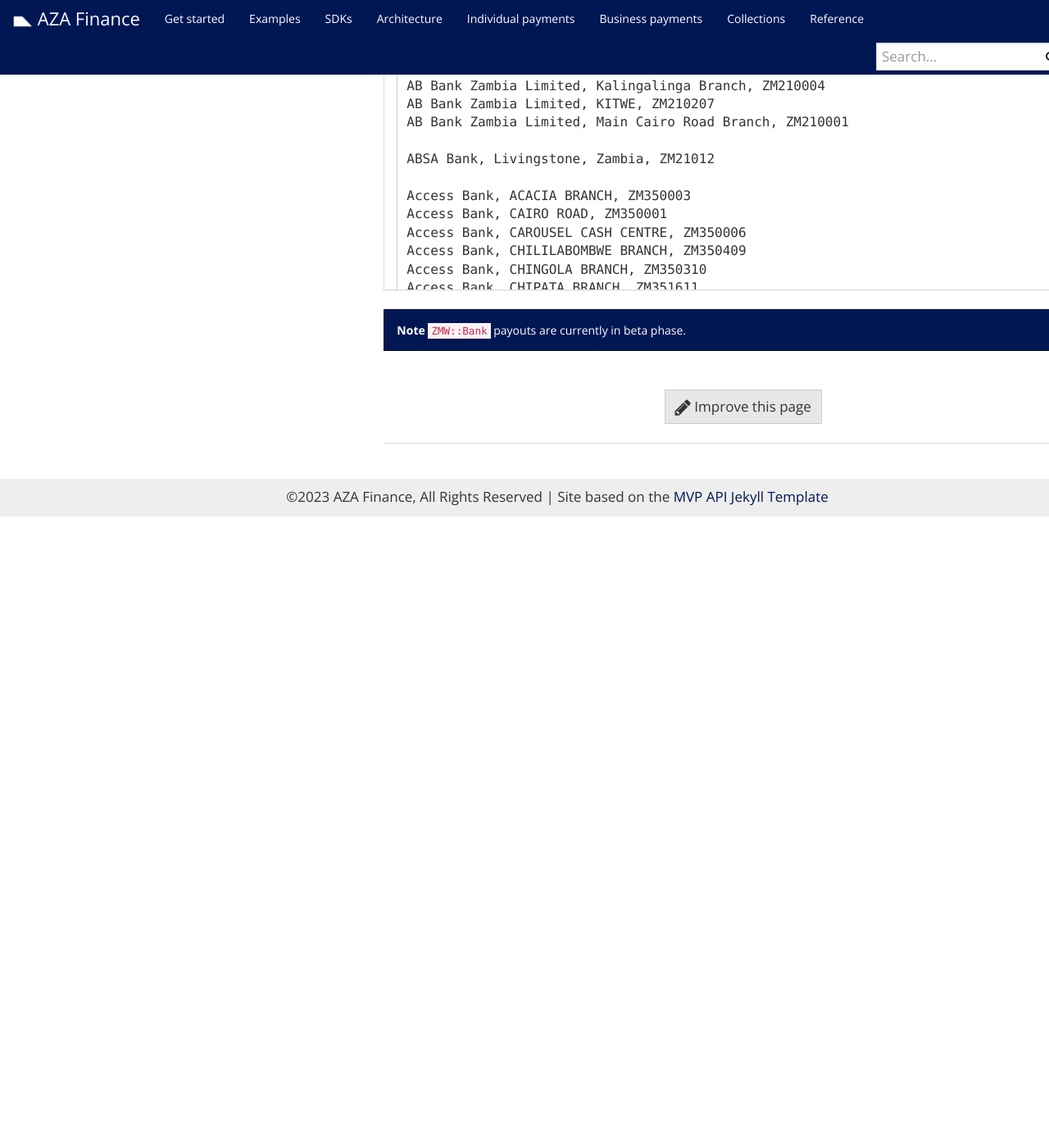
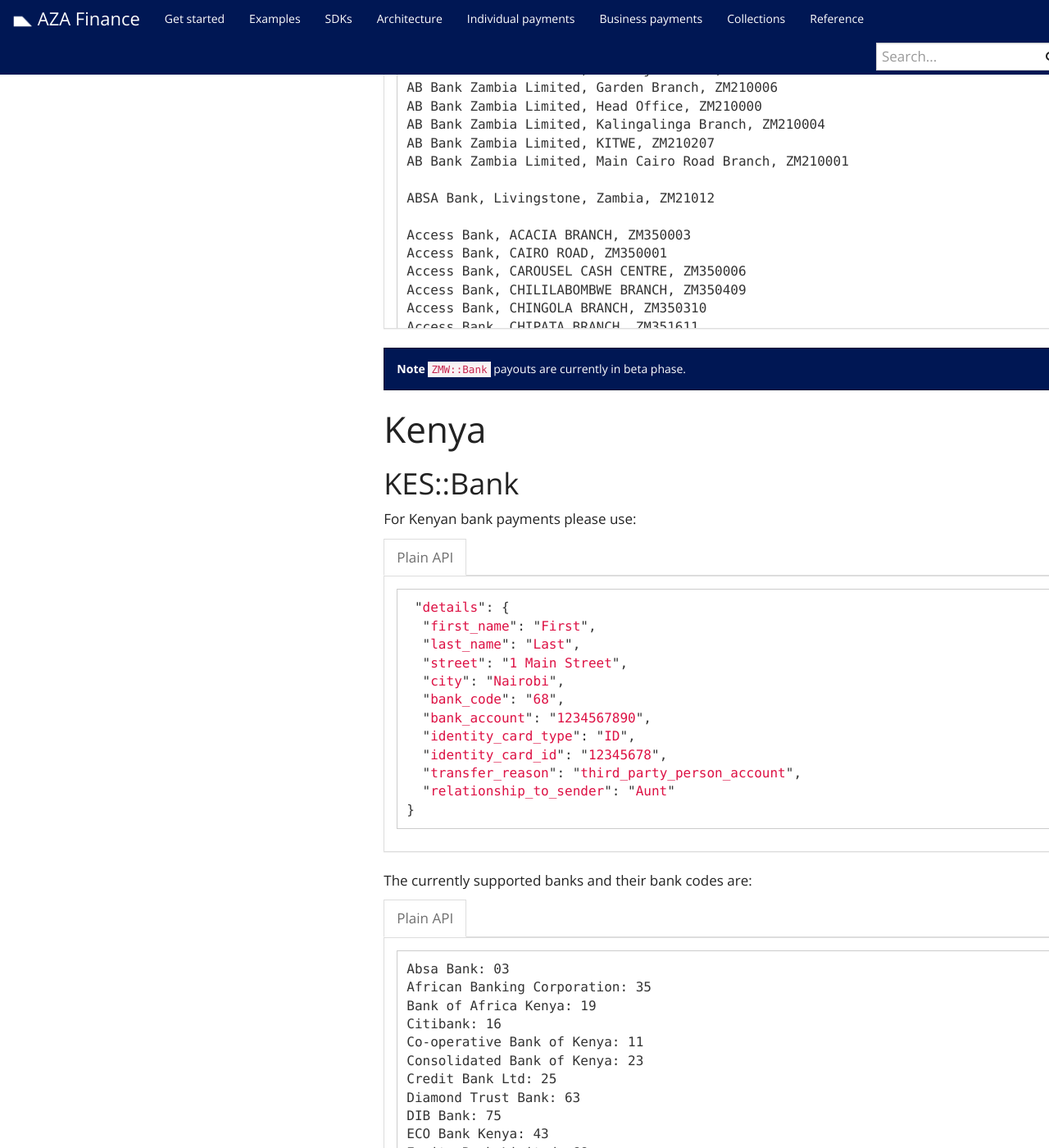
Before and after one commit to transferzero/api-documentation, a Jekyll site: the page built from _docs/individual-payments.md, in a window 1280 px wide and 1400 px high, scrolled down 29200 px. Shown: the whole window at 82% size. Built offline with Jekyll 4.4.1, drawn with Linux system fonts in a browser that asks for light colours; nearby versions of some CDN libraries; comment, search, counter and statistics services are not loaded; before the commit the page ends 29830 px from its top, so only the background shows below that; some of the changed text lies outside the part shown.

Commit message:
BTA-11432 Add KES::Bank

````diff
--- a/_docs/individual-payments.md
+++ b/_docs/individual-payments.md
@@ -424,3 +424,7 @@
 # Zambia
 
 {% include corridors/zmw-bank.md recipient_type='individual' %}
+
+# Kenya
+
+{% include corridors/kes-bank.md recipient_type='individual' %}
--- /dev/null
+++ b/_includes/corridors/kes-bank.md
@@ -0,0 +1,65 @@
+{% include corridors/recipient_name.md %}
+
+## KES::Bank
+
+For Kenyan bank payments please use:
+
+{% capture data-raw %}
+```javascript
+ "details": {
+  {{ recipient_name }},
+  "street": "1 Main Street",
+  "city": "Nairobi",
+  "bank_code": "68",
+  "bank_account": "1234567890",
+  "identity_card_type": "ID",
+  "identity_card_id": "12345678",
+  "transfer_reason": "third_party_person_account",
+  "relationship_to_sender": "Aunt"
+}
+```
+{% endcapture %}
+
+{% include language-tabbar.html prefix= kes-bank-details  raw=data-raw %}
+
+The currently supported banks and their bank codes are:
+
+{% capture data-raw %}
+```
+Absa Bank: 03
+African Banking Corporation: 35
+Bank of Africa Kenya: 19
+Citibank: 16
+Co-operative Bank of Kenya: 11
+Consolidated Bank of Kenya: 23
+Credit Bank Ltd: 25
+Diamond Trust Bank: 63
+DIB Bank: 75
+ECO Bank Kenya: 43
+Equity Bank Limited: 68
+Family Bank: 70
+First Community Bank: 74
+Guaranty Trust Bank Kenya: 53
+Guardian Bank: 55
+Gulf African Bank : 72
+Housing Finance Co. Kenya: 61
+I&M Bank: 57
+Kingdom Bank: 51
+Kenya Commercial Bank: 01
+KWFT Bank: 78
+Mayfair Bank: 65
+M-Oriental Commercial Bank Limited: 14
+Middle East Bank: 18
+National Bank of Kenya: 12
+NCBA Bank: 07
+Paramount Universal Bank Limited: 50
+Prime Bank: 10
+Sidian Bank: 66
+Stanbic Bank Kenya: 31
+Standard Chartered Bank: 02
+UBA Kenya Bank Ltd: 76
+Victoria Bank Limited: 54
+```
+{% endcapture %}
+
+{% include language-tabbar.html prefix= kes-bank-options  raw=data-raw %}
````
